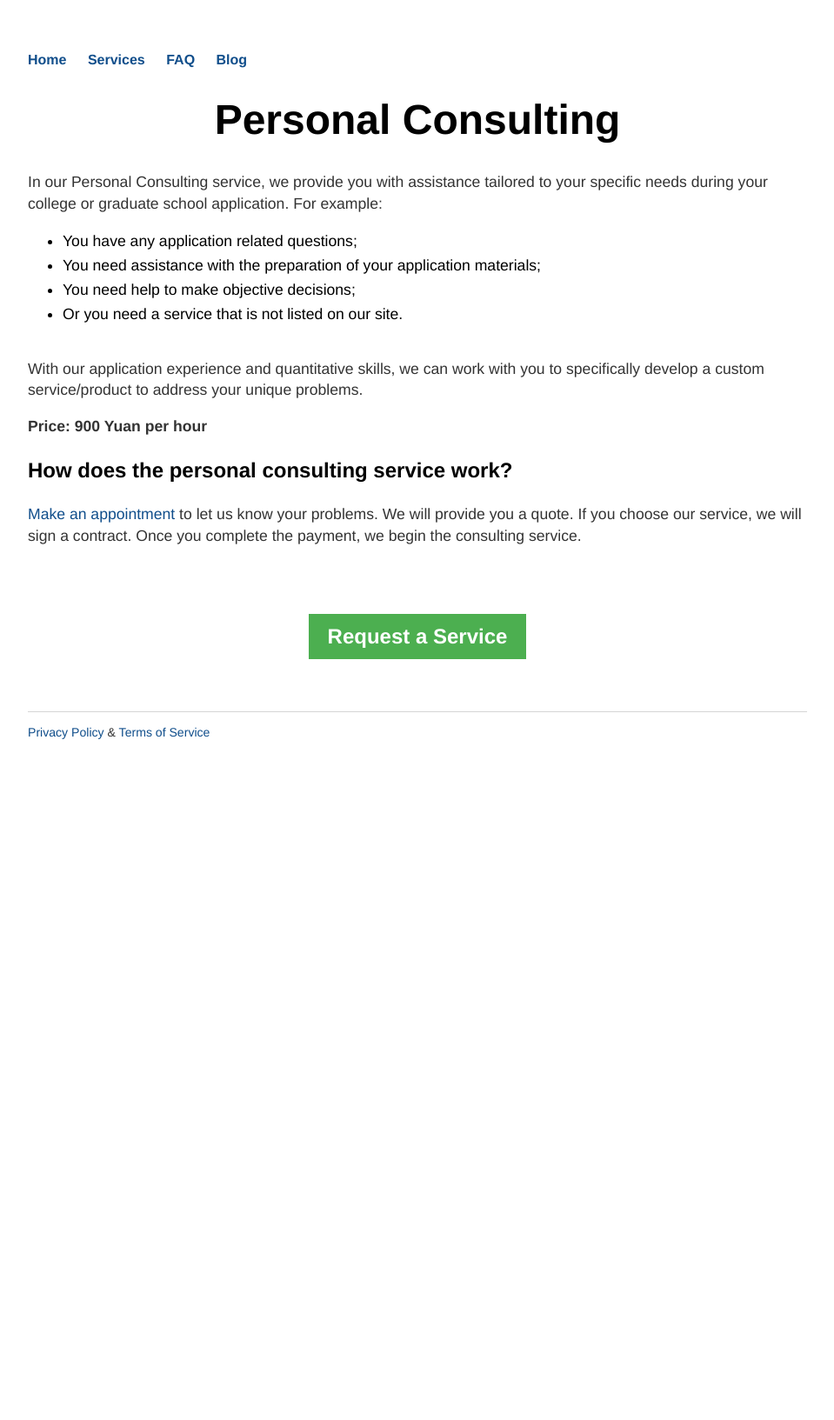
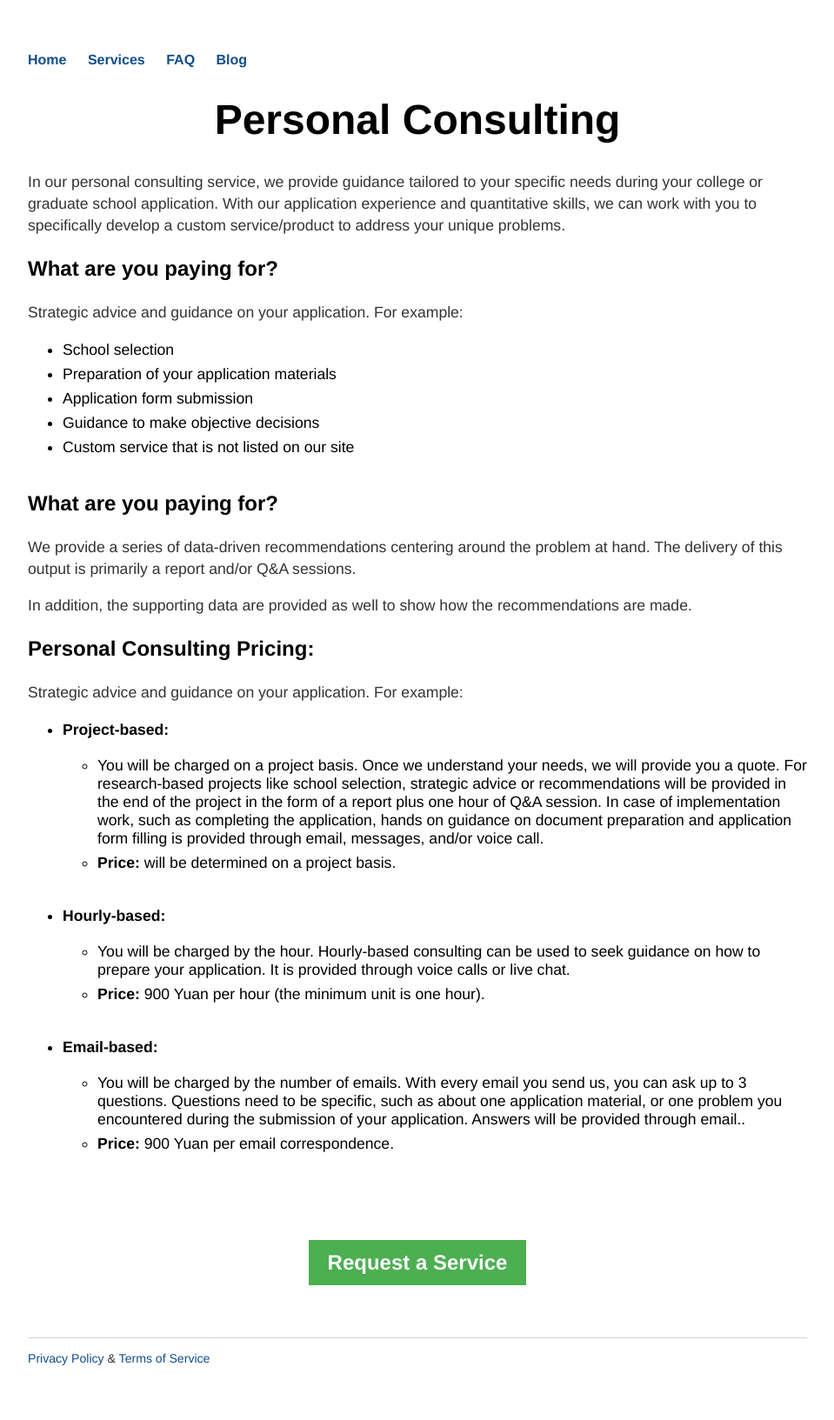
Before and after one commit to RagingTiger/PnFTech.github.io, a Jekyll site: the page built from consulting/index.html, in a window 1280 px wide. Shown: the whole page at 87% size, without its empty margins (160-1119 px from the left). Built offline with Jekyll 4.4.1, drawn with Linux system fonts in a browser that asks for light colours; before the commit the page ends 913 px from its top, so only the background shows below that.

Commit message:
edited consulting page and added consulting faq

```diff
--- a/consulting/index.html
+++ b/consulting/index.html
@@ -8,26 +8,65 @@ title: TEssay Analytics | Personal Consulting
 </div><!-- /.blurb -->
 
 <div>
-	<p>In our Personal Consulting service, we provide you with assistance
-		tailored to your specific needs during your college or graduate school
-		application. For example:</p>
+	<p>In our personal consulting service, we provide guidance tailored to your
+		specific needs during your college or graduate school application. With
+		our application experience and quantitative skills, we can work with you
+		to specifically develop a custom service/product to address your unique problems.
+	</p>
+
+	<h3>What are you paying for?</h3>
+	<p>Strategic advice and guidance on your application. For example:</p>
 		<ul class="posts">
-				<li>You have any application related questions;</li>
-				<li>You need assistance with the preparation of your application materials;</li>
-				<li>You need help to make objective decisions;</li>
-				<li>Or you need a service that is not listed on our site.</li>
-			</ul>
-
-	<p>With our application experience and quantitative skills, we can work
-		with you to specifically develop a custom service/product to address your unique problems.</p>
+				<li>School selection</li>
+				<li>Preparation of your application materials</li>
+				<li>Application form submission </li>
+				<li>Guidance to make objective decisions</li>
+				<li>Custom service that is not listed on our site</li>
+		</ul>
 
 
-	<p><b>Price: 900 Yuan per hour</b></p>
+		<h3>What are you paying for?</h3>
+		<p>We provide a series of data-driven recommendations centering around
+			the problem at hand. The delivery of this output is primarily a report
+			and/or Q&A sessions.</p>
 
-	<h3>How does the personal consulting service work?</h3>
-	<p><a href="/request">Make an appointment</a> to let us know your problems. We will provide you a quote.
-		If you choose our service, we will sign a contract. Once you complete
-		the payment, we begin the consulting service.</p>
+		<p>In addition, the supporting data are provided as well to show how the
+			recommendations are made.</p>
+
+		<h3>Personal Consulting Pricing:</h3>
+		<p>Strategic advice and guidance on your application. For example:</p>
+		<ul class="posts">
+				<li><b>Project-based:</b></li>
+				<ul class="posts">
+					<li>You will be charged on a project basis. Once we understand
+						your needs, we will provide you a quote. For research-based
+						projects like school selection, strategic advice or recommendations
+						will be provided in the end of the project in the form of a report
+						plus one hour of Q&A session. In case of implementation work, such
+						as completing the application, hands on guidance on document
+						preparation and application form filling is provided through
+						email, messages, and/or voice call.</li>
+					<li><b>Price:</b> will be determined on a project basis.</li>
+				</ul>
+
+				<li><b>Hourly-based:</b></li>
+				<ul class="posts">
+					<li>You will be charged by the hour. Hourly-based consulting can be
+						used to seek guidance on how to prepare your application. It is
+						provided through voice calls or live chat.</li>
+					<li><b>Price:</b> 900 Yuan per hour (the minimum unit is one hour). </li>
+					</ul>
+
+				<li><b>Email-based:</b></li>
+				<ul class="posts">
+					<li>You will be charged by the number of emails. With every email you
+						send us, you can ask up to 3 questions. Questions need to be specific,
+						such as about one application material, or one problem you encountered
+						during the submission of your application. Answers will be provided
+						through email..</li>
+					<li><b>Price:</b> 900 Yuan per email correspondence. </li>
+				</ul>
+			</ul>
 
 	<br>
 	<br>
```
Also changed, not shown: consulting_faq/index.html (added, +48 -0 lines).
